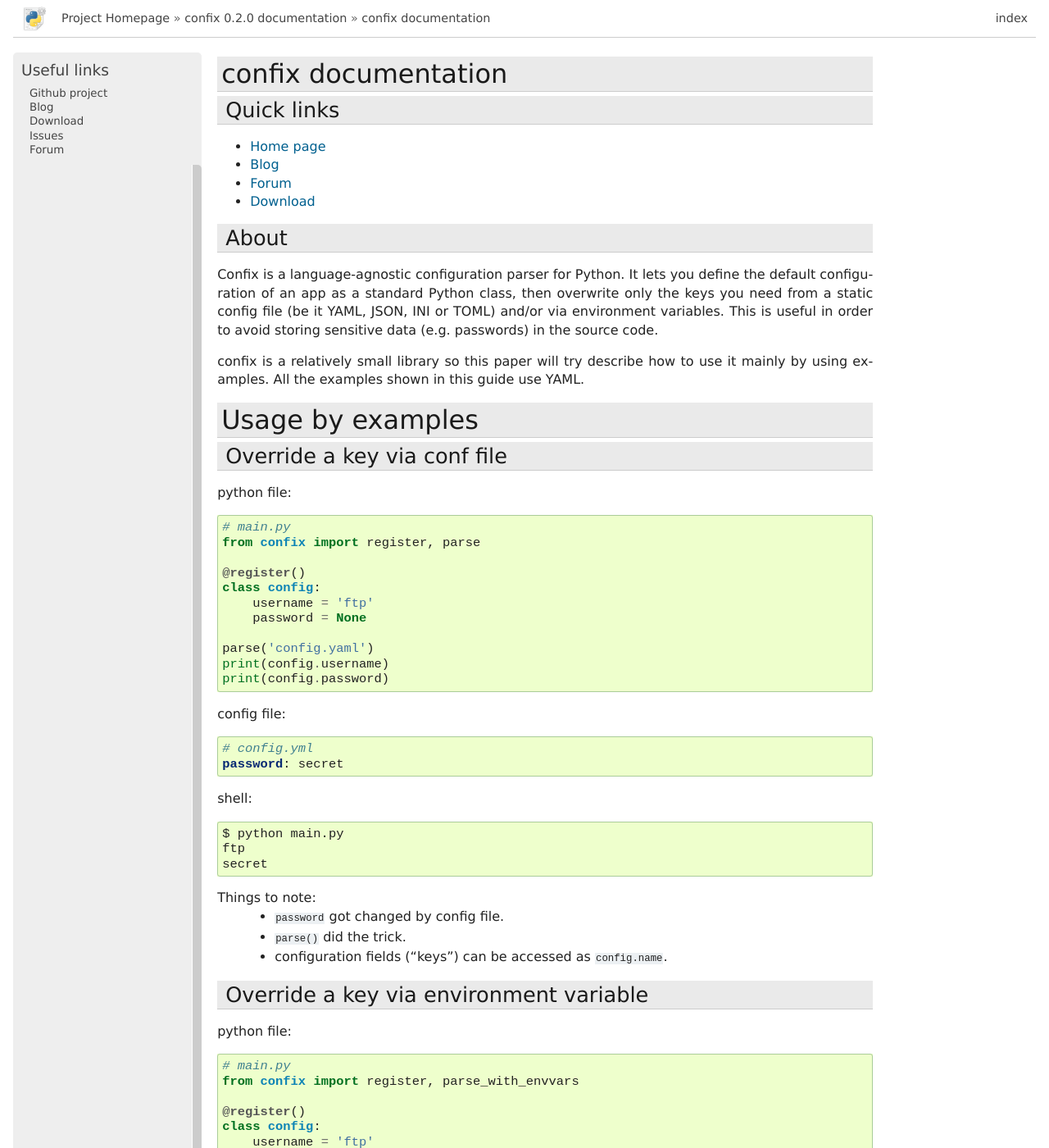
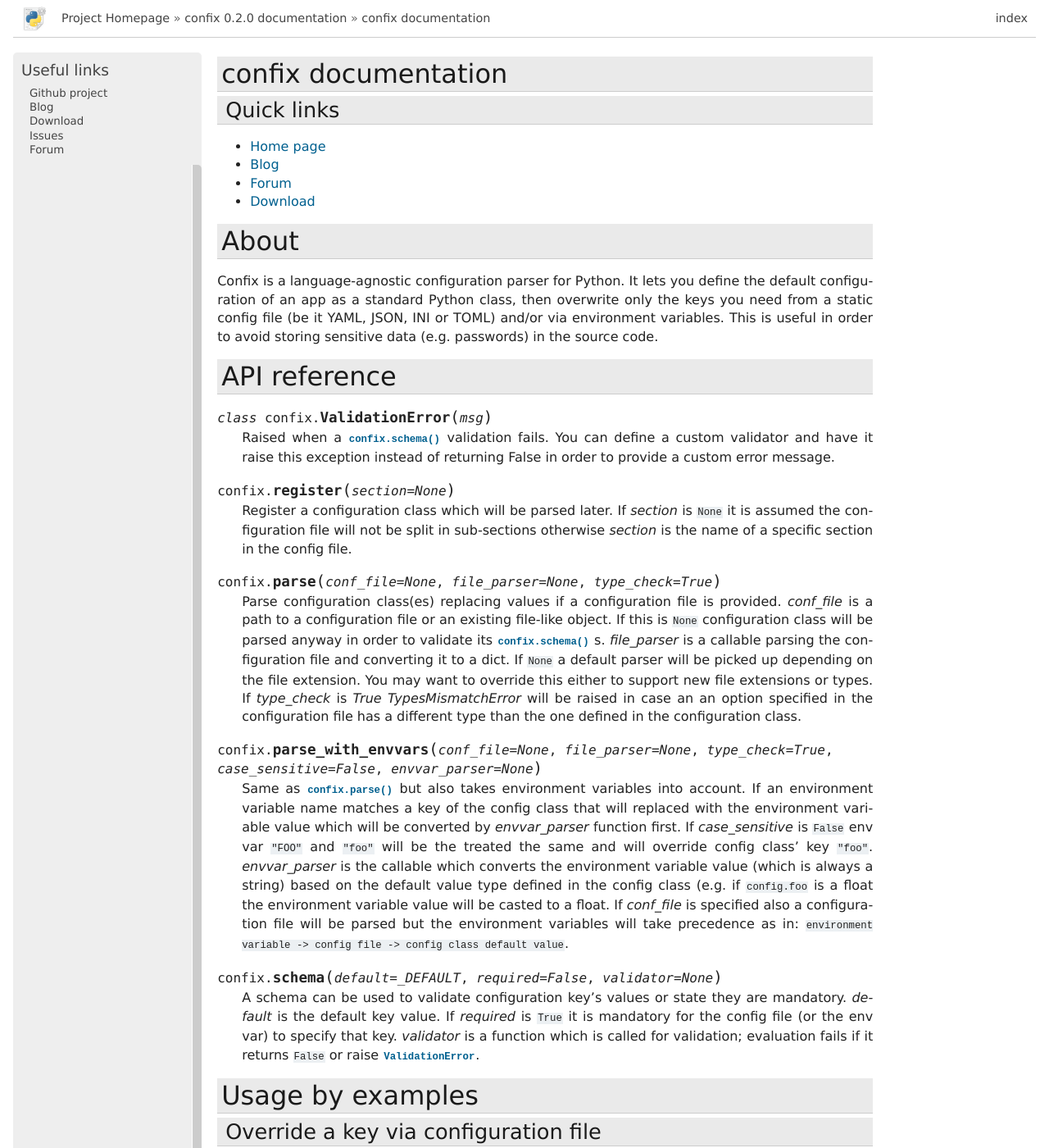
Before and after one commit to giampaolo/confix, a Sphinx documentation site: the page built from docs/index.rst, in a window 1280 px wide and 1400 px high. Shown: the whole window at 82% size. Built offline with Sphinx 7.4.7, drawn with Linux system fonts in a browser that asks for light colours; formulas are drawn with MathJax 3; some of the changed text lies outside the part shown.

Commit message:
doc: add API reference

```diff
--- a/confix.py
+++ b/confix.py
@@ -49,7 +49,7 @@
 
 
 class ValidationError(Error):
-    """Raised when validation through required(validator=callable)
+    """Raised when validation through schema(validator=callable)
     doesn't pass (callable return False).
 
     This can be used within your validator in order to throw custom
@@ -449,8 +449,8 @@
 
 
 def parse(conf_file=None, file_parser=None, type_check=True):
-    """Parse a configuration file in order to overwrite the previously
-    registered configuration classes.
+    """Parse configuration class(es) replacing values if a
+    configuration file is provided.
 
     Params:
 
--- a/docs/index.rst
+++ b/docs/index.rst
@@ -14,7 +14,7 @@
 * `Download <https://pypi.python.org/pypi?:action=display&name=confix#downloads>`__
 
 About
------
+=====
 
 Confix is a language-agnostic configuration parser for Python.
 It lets you define the default configuration of an app as a standard Python
@@ -23,15 +23,70 @@
 This is useful in order to avoid storing sensitive data (e.g. passwords) in the
 source code.
 
-confix is a relatively small library so this paper will try describe how to use
-it mainly by using examples.
-All the examples shown in this guide use YAML.
+API reference
+=============
+
+.. class:: ValidationError(msg)
+
+    Raised when a :func:`confix.schema()` validation fails.
+    You can define a custom validator and have it raise this exception instead
+    of returning False in order to provide a custom error message.
+
+.. function:: confix.register(section=None)
+
+    Register a configuration class which will be parsed later. If *section*
+    is ``None`` it is assumed the configuration file will not be split in
+    sub-sections otherwise *section* is the name of a specific section in the
+    config file.
+
+.. function:: confix.parse(conf_file=None, file_parser=None, type_check=True)
+
+    Parse configuration class(es) replacing values if a configuration file
+    is provided.
+    *conf_file* is a path to a configuration file or an existing
+    file-like object. If this is ``None`` configuration class will be parsed
+    anyway in order to validate its :func:`confix.schema()` s.
+    *file_parser* is a callable parsing the configuration file and
+    converting it to a dict.  If ``None`` a default parser will be
+    picked up depending on the file extension. You may want to override this
+    either to support new file extensions or types.
+    If *type_check* is `True` `TypesMismatchError` will be raised in case an
+    an option specified in the configuration file has a different type than the
+    one defined in the configuration class.
+
+.. function:: confix.parse_with_envvars(conf_file=None, file_parser=None, type_check=True, case_sensitive=False, envvar_parser=None)
+
+    Same as :func:`confix.parse()` but also takes environment variables into
+    account.
+    If an environment variable name matches a key of the config class that
+    will replaced with the environment variable value which will be converted
+    by *envvar_parser* function first.
+    If *case_sensitive* is ``False`` env var ``"FOO"`` and ``"foo"`` will be
+    the treated the same and will override config class' key ``"foo"``.
+    *envvar_parser* is the callable which converts the environment variable
+    value (which is always a string) based on the default value type defined
+    in the config class (e.g. if ``config.foo`` is a float the environment
+    variable value will be casted to a float.
+    If *conf_file* is specified also a configuration file will be parsed but
+    the environment variables will take precedence as in:
+    ``environment variable -> config file -> config class default value``.
+
+
+.. function:: schema(default=_DEFAULT, required=False, validator=None)
+
+    A schema can be used to validate configuration key's values or state they
+    are mandatory.
+    *default* is the default key value.
+    If *required* is ``True`` it is mandatory for the config file (or the
+    env var) to specify that key.
+    *validator* is a function which is called for validation; evaluation
+    fails if it returns ``False`` or raise :class:`ValidationError`.
 
 Usage by examples
 =================
 
-Override a key via conf file
-----------------------------
+Override a key via configuration file
+-------------------------------------
 
 python file:
 
@@ -100,12 +155,12 @@
 Things to note:
  - env vars are case insensitive (to change this behavior you can use
    ``parse_with_envvars(case_sensitive=True))``.
- - we could have parsed the conf file as well with
+ - parse_with_envvars
    ``parse_with_envvars('config.yaml', case_sensitive=True))``.
  - env vars take precedence over config file though.
 
-Errors - conf definition
-------------------------
+Errors: configuration definition
+--------------------------------
 
 One of the key features is that the config class is a definition of all your
 app configuration. If the conf file declares a key which is not defined in the
@@ -201,7 +256,7 @@
 Required arguments
 ------------------
 
-You can force certain arguments to be required, meaning they **have** to be
+You can force certain arguments to be required, meaning they *have* to be
 specified via conf file or environment variable.
 
 python file:
@@ -369,7 +424,6 @@
     80
     http-custom
 
-
 Things to note:
  - if we would have used ``parse_with_envvars()`` and specified a ``USERNAME``
    env var via cmdline ``username`` key of both config classes would have been
```
Also changed, not shown: other parts of docs/index.rst (+2 -2 lines), 1 other file.
